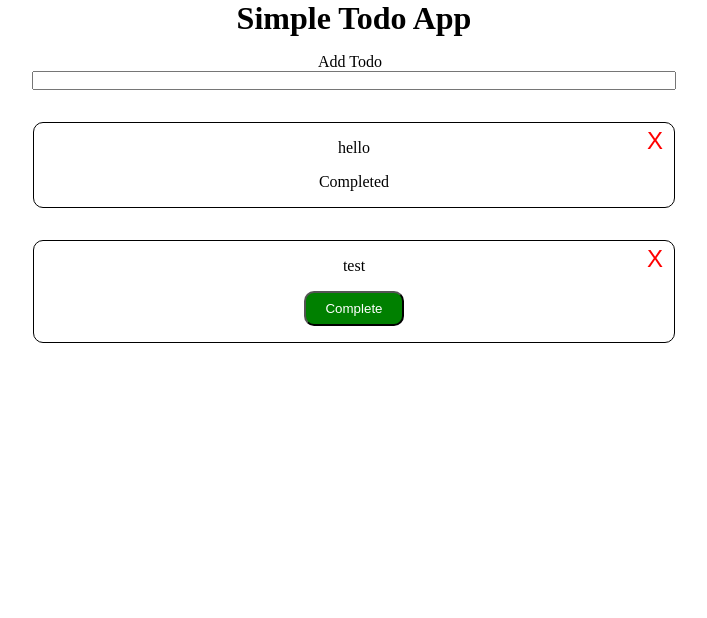
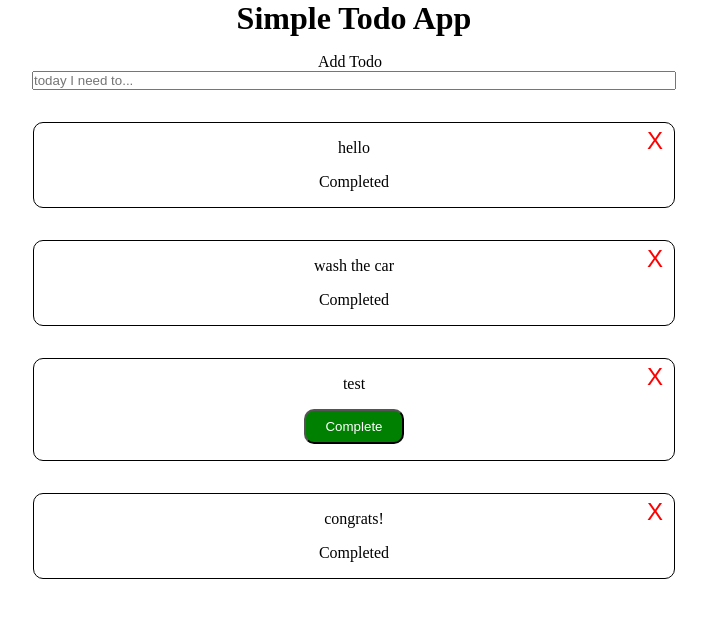
Before and after one commit to derrickholleman/simple-todo-app, a React (Create React App) app: page / in a window 1280 px wide. Shown: the top 618 px of the page, without its empty margins (286-993 px from the left). Built offline with nearby package versions, Linux system fonts and the light colour scheme; data requests are answered from the project's data file.

Commit message:
delete console log

```diff
--- a/src/App.js
+++ b/src/App.js
@@ -49,6 +49,7 @@ function App() {
           required
           value={formData.text}
           onChange={handleChange}
+          placeholder="today I need to..."
         />
         <input type="submit" style={{ display: "none" }} />
       </form>
--- a/src/utils/api.js
+++ b/src/utils/api.js
@@ -11,7 +11,7 @@ export async function getTodos() {
 
 export async function createTodo(newTodo) {
   try {
-    const res = await fetch(BASE_URL, {
+    return await fetch(BASE_URL, {
       method: "POST",
       headers: {
         Accept: "application/json",
@@ -19,7 +19,6 @@ export async function createTodo(newTodo) {
       },
       body: JSON.stringify(newTodo),
     });
-    console.log(res)
   } catch (err) {
     console.log('hello')
     console.error(err);
--- a/todos.json
+++ b/todos.json
@@ -6,9 +6,19 @@
       "id": 4
     },
     {
+      "text": "wash the car",
+      "isCompleted": true,
+      "id": 8
+    },
+    {
       "text": "test",
       "isCompleted": false,
-      "id": 7
+      "id": 9
+    },
+    {
+      "text": "congrats!",
+      "isCompleted": true,
+      "id": 10
     }
   ]
 }
```
